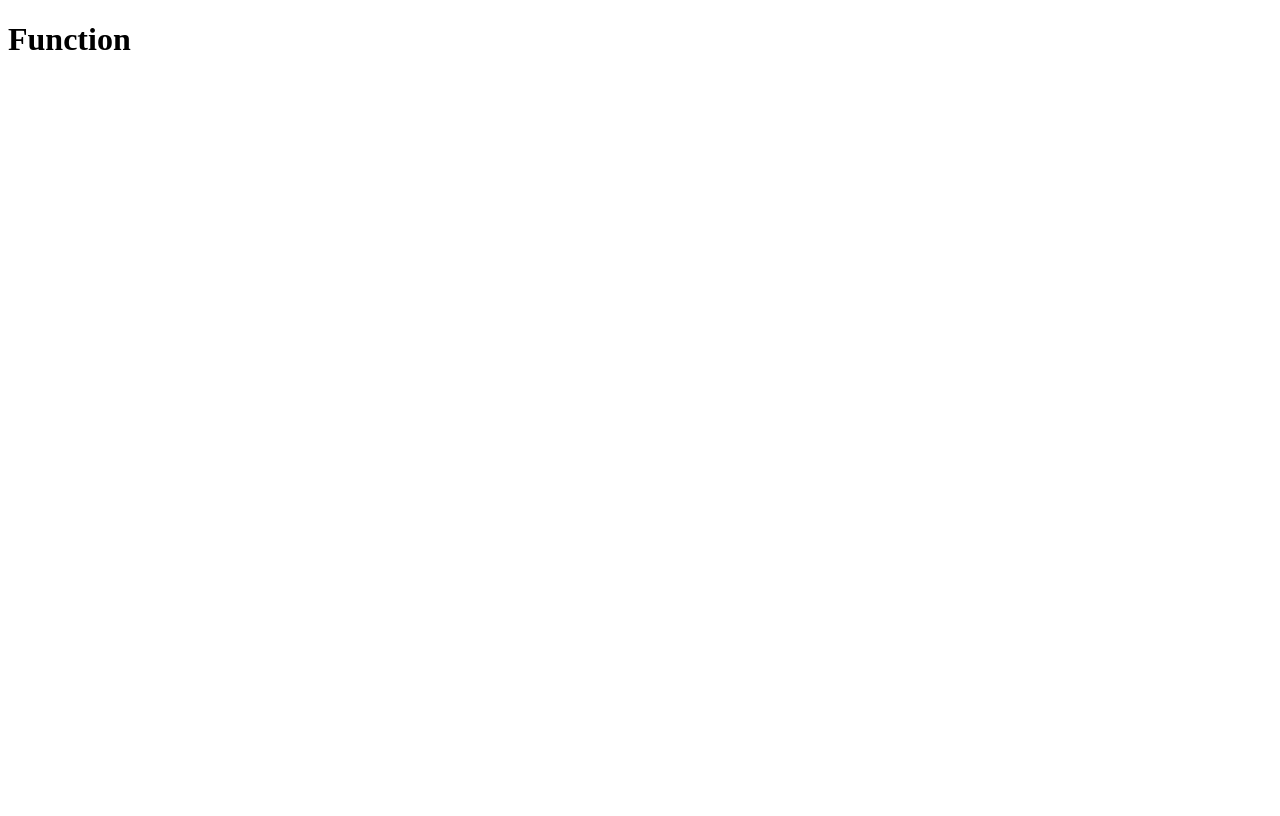
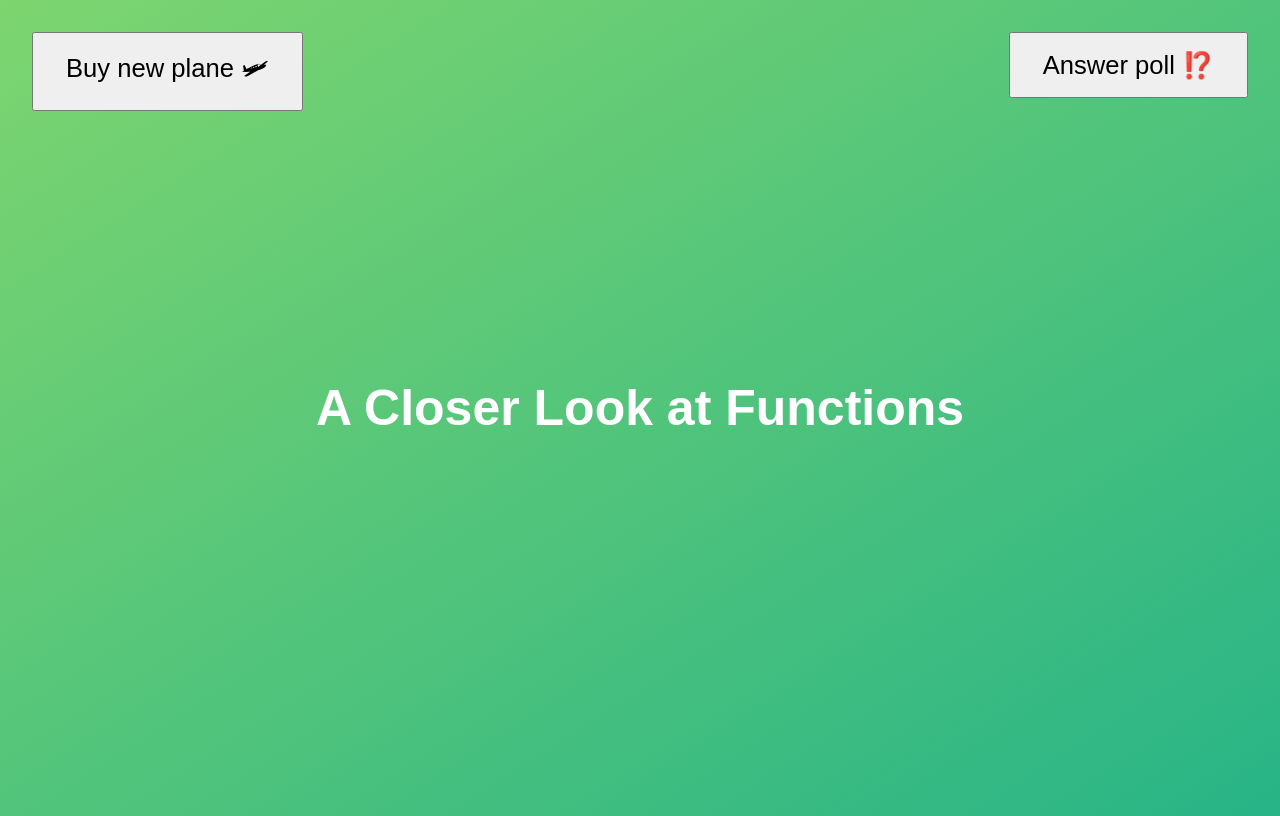
Before and after one commit to burhanudinrabbani666/javascript-udemy, a plain HTML site: page function/index.html in a window 1280 px wide. Drawn offline with Linux system fonts and the light colour scheme.

Commit message:
feta : high order function

```diff
--- a/function/index.html
+++ b/function/index.html
@@ -3,11 +3,43 @@
   <head>
     <meta charset="UTF-8" />
     <meta name="viewport" content="width=device-width, initial-scale=1.0" />
-    <title>Function</title>
+    <meta http-equiv="X-UA-Compatible" content="ie=edge" />
+    <title>A Closer Look at Functions</title>
+    <style>
+      body {
+        height: 100vh;
+        display: flex;
+        align-items: center;
+        background: linear-gradient(to top left, #28b487, #7dd56f);
+      }
+      h1 {
+        font-family: sans-serif;
+        font-size: 50px;
+        line-height: 1.3;
+        width: 100%;
+        padding: 30px;
+        text-align: center;
+        color: white;
+      }
+      .buy,
+      .poll {
+        font-size: 1.6rem;
+        padding: 1rem 2rem;
+        position: absolute;
+        top: 2rem;
+      }
+      .buy {
+        left: 2rem;
+      }
+      .poll {
+        right: 2rem;
+      }
+    </style>
   </head>
   <body>
-    <h1>Function</h1>
-
+    <h1>A Closer Look at Functions</h1>
+    <button class="buy">Buy new plane 🛩</button>
+    <button class="poll">Answer poll ⁉️</button>
     <script src="script.js"></script>
   </body>
 </html>
--- a/function/script.js
+++ b/function/script.js
@@ -26,7 +26,6 @@ createBooking(`LM123`);
 createBooking(`LM123`, 2); // { flightNum: "LM123", numPassengers: 2, price: 398 }
 createBooking(`LM123`, undefined, 1000); // { flightNum: "LM123", numPassengers: 1, price: 1000 }
 
-*/
 
 // value and reference
 
@@ -57,3 +56,32 @@ const newPaspport = function (person) {
 
 newPaspport(bani); // bani.passport change in here
 checkin(flight, bani); // result is `wrong passport` here
+*/
+
+// high order function
+const oneWord = function (str) {
+  return str.replace(/ /g, ``).toLowerCase();
+};
+
+const upperFirstWord = function (str) {
+  const [first, ...other] = str.split(` `);
+  return [first.toUpperCase(), ...other].join(` `);
+};
+
+// High Order function
+const trasformer = function (str, fn) {
+  console.log(`original string: ${str}`);
+  console.log(`Transformed String : ${fn(str)}`);
+  console.log(`Transformed by: ${fn.name}`);
+};
+
+trasformer(`Hello World! My name is Bani`, upperFirstWord);
+trasformer(`Hello World! My name is Bani`, oneWord);
+
+// callback all the time
+const high5 = function () {
+  console.log(`🖐️`);
+};
+
+document.body.addEventListener(`click`, high5);
+[`bani`, `ryan`, `heri`].forEach(high5);
```
Also changed, not shown: 1 other file.
